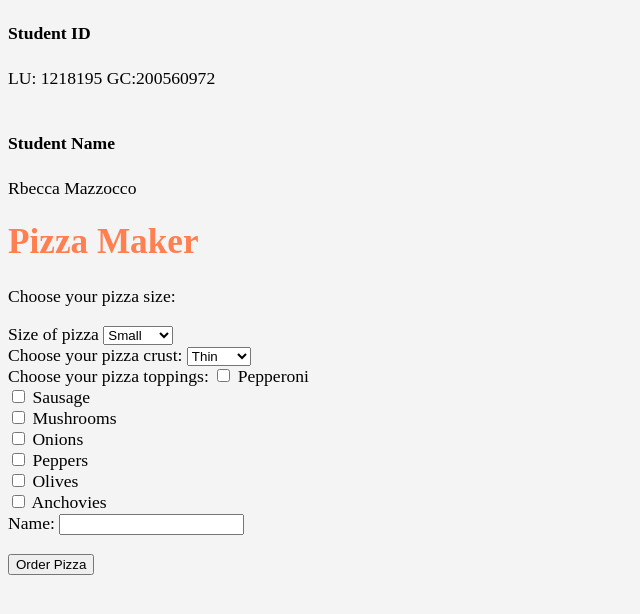
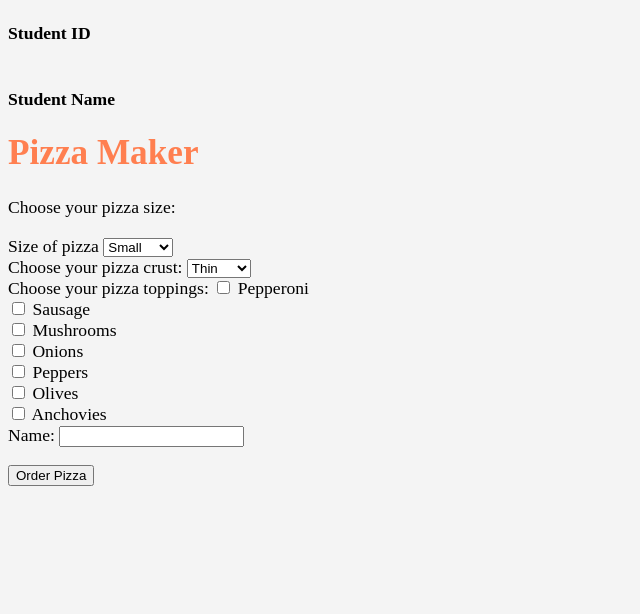
Before and after one commit to MazzoccoR/1073-JS, a plain HTML site: page assignment03/index.html in a window 1280 px wide. Shown: the whole page, without its empty margins (0-640 px from the left). Drawn offline with Linux system fonts and the light colour scheme.

Commit message:
upadate assignment03

```diff
--- a/assignment03/index.html
+++ b/assignment03/index.html
@@ -7,9 +7,9 @@
 </head>
 <body>
     <h4>Student ID</h4>
-    <p id="studNum">Student ID</p>
+    <p id="studNum"></p>
     <h4><br>Student Name</h4>
-    <p id="studName">Student Name</p>
+    <p id="studName"></p>
     <h1>Pizza Maker</h1>
     <p>Choose your pizza size:</p>
     <label for="size">Size of pizza</label>
--- a/assignment03/scripts/script.js
+++ b/assignment03/scripts/script.js
@@ -3,8 +3,6 @@ const summaryTitle = document.getElementById('finished');
 const doneButton = document.getElementById('submit');
 let stuNum = document.getElementById('studNum');
 let studName= document.getElementById('studName');
-studName.innerHTML = "Rbecca Mazzocco";
-studNum.innerHTML = "LU: 1218195 GC:200560972";
 
 document.addEventListener('DOMContentLoaded', function(){
 
@@ -22,7 +20,8 @@ document.addEventListener('DOMContentLoaded', function(){
                 this.toppings="without toppings";
             }
             else{this.toppings=this.toppings.join(", ");}
-            summary.textContent = `A ${this.size} pizza with ${this.crust} crust and ${this.toppings} toppings is ready for ${this.name}`;
+            summary.textContent = `A ${this.size} pizza with ${this.crust} crust and ${this.toppings} toppings is ready for ${this.name}`;studName.innerHTML = "Rbecca Mazzocco";
+studNum.innerHTML = "LU: 1218195 GC:200560972";
         }
     }
     let mazzPizza= new Pizza();
```
